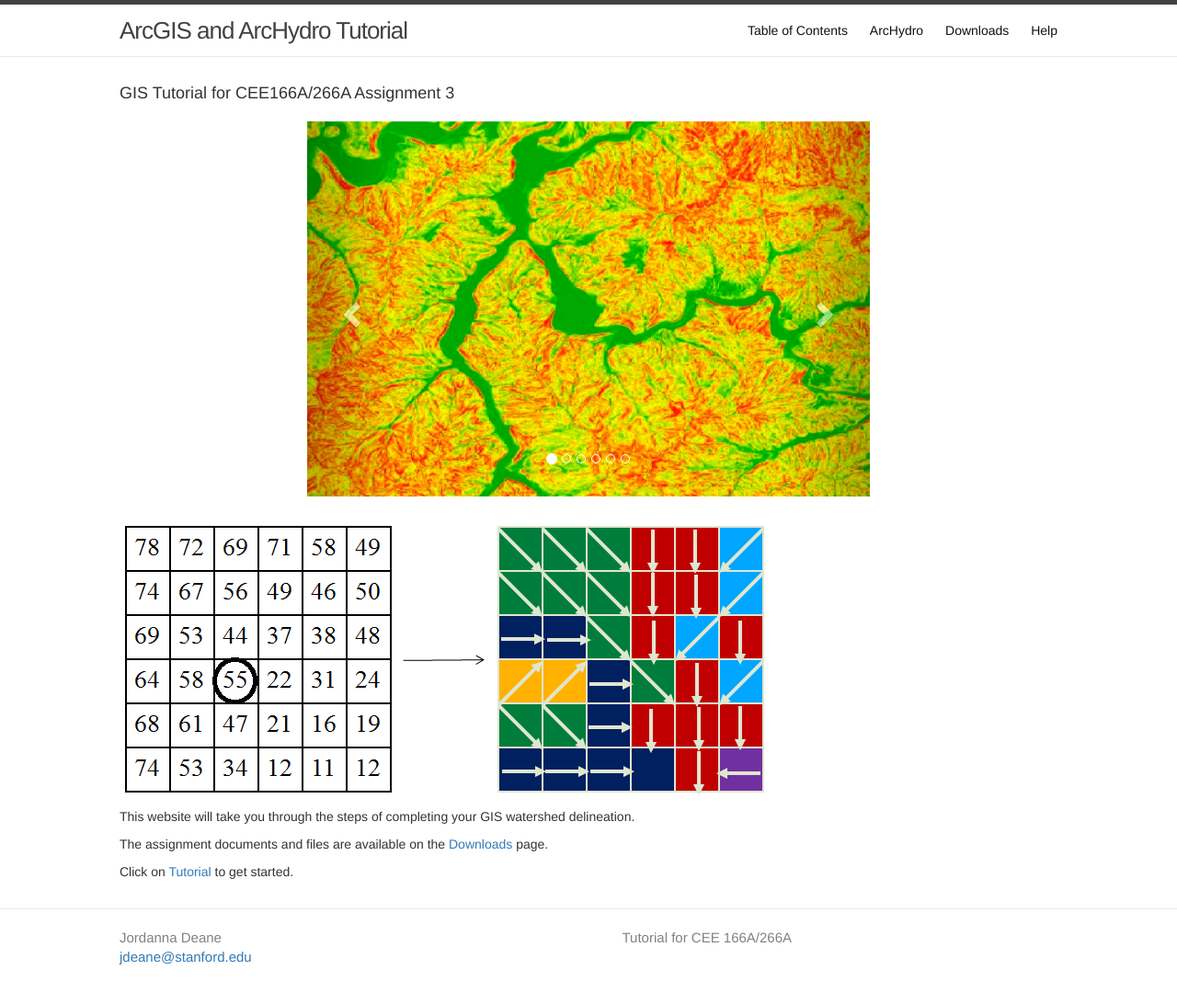
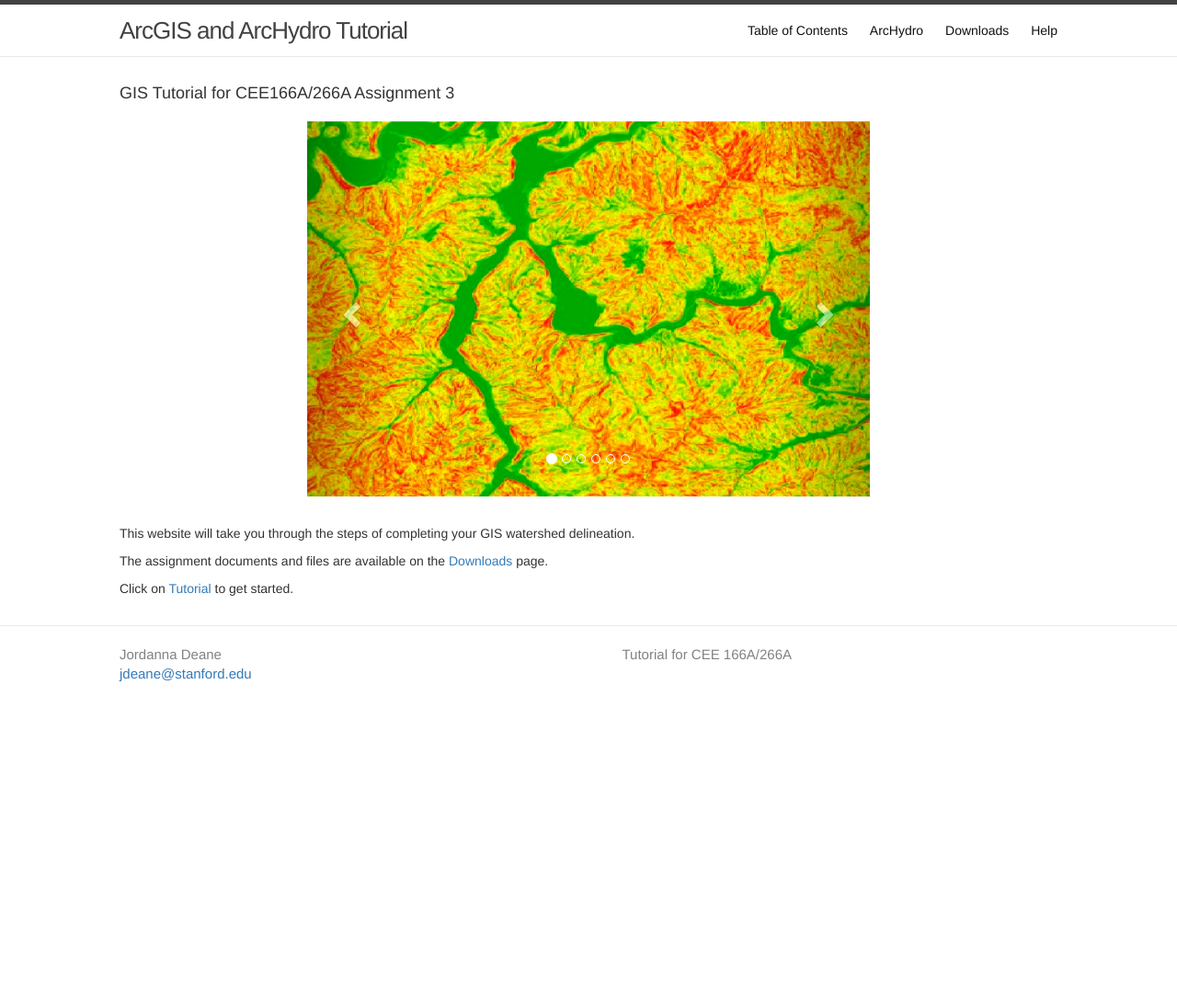
Before and after one commit to jordannad/ArcHydroTutorial, a Jekyll site: the page built from index.html, in a window 1280 px wide. Shown: the whole page at 92% size. Built offline with Jekyll 4.4.1, drawn with Linux system fonts in a browser that asks for light colours; nearby versions of some CDN libraries; after the commit the page ends 900 px from its top, so only the background shows below that.

```diff
--- a/_config.yml
+++ b/_config.yml
@@ -3,8 +3,8 @@ title: ArcGIS and ArcHydro Tutorial
 email: jdeane@stanford.edu
 description: > # this means to ignore newlines until "baseurl:"
   Tutorial for CEE 166A/266A
-baseurl: "" # the subpath of your site, e.g. /blog/
-url: "https://www.stanford.edu/~jdeane/" # the base hostname & protocol for your site
+baseurl: "/~jdeane" # the subpath of your site, e.g. /blog/
+url: "https://web.stanford.edu/~jdeane/" # the base hostname & protocol for your site
 twitter_username: jekyllrb
 github_username:  jekyll
 
--- a/_includes/header.html
+++ b/_includes/header.html
@@ -14,10 +14,10 @@
       </a>
 
       <div class="trigger">
-        <a class="page-link" href="/contents.html">Table of Contents</a>
-        <a class="page-link" href="/TerrainPreprocessing/00-introduction.html">ArcHydro</a>
-        <a class="page-link" href="/downloads/">Downloads</a>
-        <a class="page-link" href="/Help/01-Errors.html">Help</a>
+        <a class="page-link" href="{{ site.baseurl }}/contents.html">Table of Contents</a>
+        <a class="page-link" href="{{ site.baseurl }}/TerrainPreprocessing/00-introduction.html">ArcHydro</a>
+        <a class="page-link" href="{{ site.baseurl }}/downloads/">Downloads</a>
+        <a class="page-link" href="{{ site.baseurl }}/Help/01-Errors.html">Help</a>
       </div>
     </nav>
 
--- a/_plugins/sequences.rb
+++ b/_plugins/sequences.rb
@@ -19,6 +19,7 @@ module Jekyll
       }
 
       on_a_collection_page = collections.has_key?(context.registers[:page]["dir"][1..-1])
+      base_path = context.registers[:site].config["baseurl"]
 
       collections.each_value { |value| value.sort! { |a, b| a.path <=> b.path } }
       output = "<ol class='toclist'>"
@@ -26,7 +27,7 @@ module Jekyll
         raise "No documents found for collection #{coll_cfg["path"]}" unless collections.has_key?(coll_cfg["path"])
         coll = collections[coll_cfg["path"]]
         if on_a_collection_page and context.registers[:page]["dir"][1..-1] != coll_cfg["path"]
-          output += "<li><strong><a href='#{coll[0].url}'>#{coll_cfg["title"]}</a></strong></li>"
+          output += "<li><strong><a href='#{base_path}#{coll[0].url}'>#{coll_cfg["title"]}</a></strong></li>"
         else
           output += "<li><span class='toc-heading'>#{coll_cfg["title"]}</span><ol>"
           coll.each { |page|
@@ -34,7 +35,7 @@ module Jekyll
               if context.registers[:page]["path"] == page.path
                 output += "<li><strong>#{page.data["title"]}</strong></li>"
               else
-                output += "<li><a href='#{page.url}'><span class='toc-page'>#{page.data["title"]}</span></a></li>"
+                output += "<li><a href='#{base_path}#{page.url}'><span class='toc-page'>#{page.data["title"]}</span></a></li>"
               end
             end
           }
--- a/index.html
+++ b/index.html
@@ -20,7 +20,7 @@ layout: homepage
   <!-- Wrapper for slides -->
   <div class="carousel-inner">
     <div class="item active">
-      <img src="{{ site.base }}/pictures/Carousel2.jpg" alt="...">
+      <img src="{{ site.baseurl }}/pictures/Carousel2.jpg" alt="...">
       <div class="carousel-caption">
         <!-- <h3>A thingy!</h3>
         <p>Hello world!</p> -->
@@ -72,8 +72,6 @@ layout: homepage
   </a>
 </div>
 
-<a href="{{ site.url }}/pictures/FlowDirection2.png"><img src="{{ site.url }}/pictures/FlowDirection2.png"></a>
-
   <p> This website will take you through the steps of completing your GIS watershed delineation.
 
   <p> The assignment documents and files are available on the <a href="/downloads/">Downloads</a> page.
```
